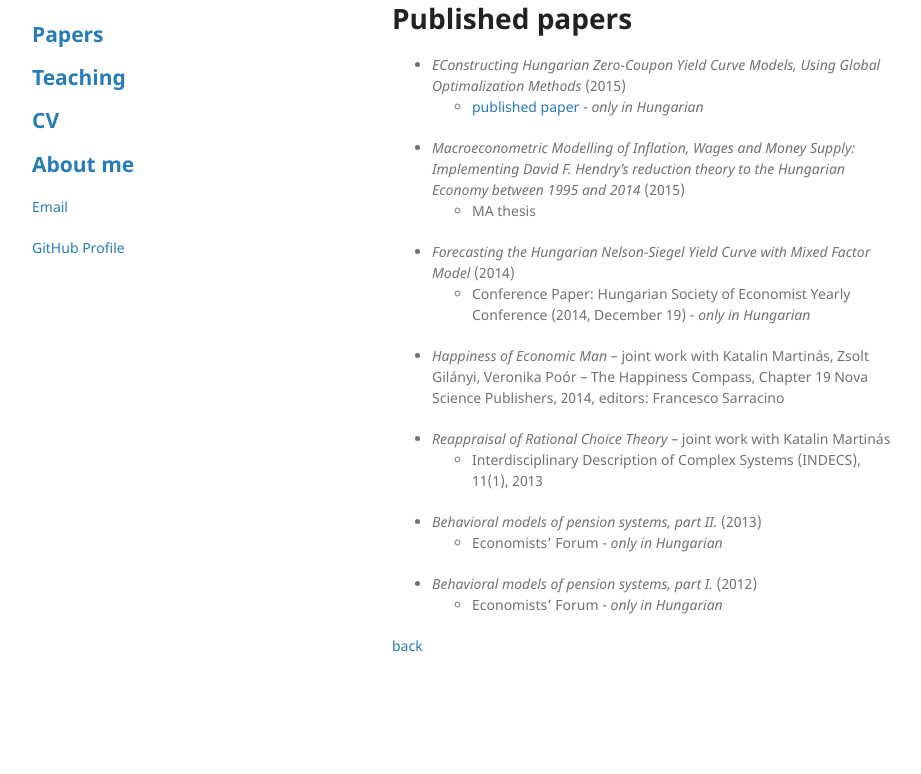
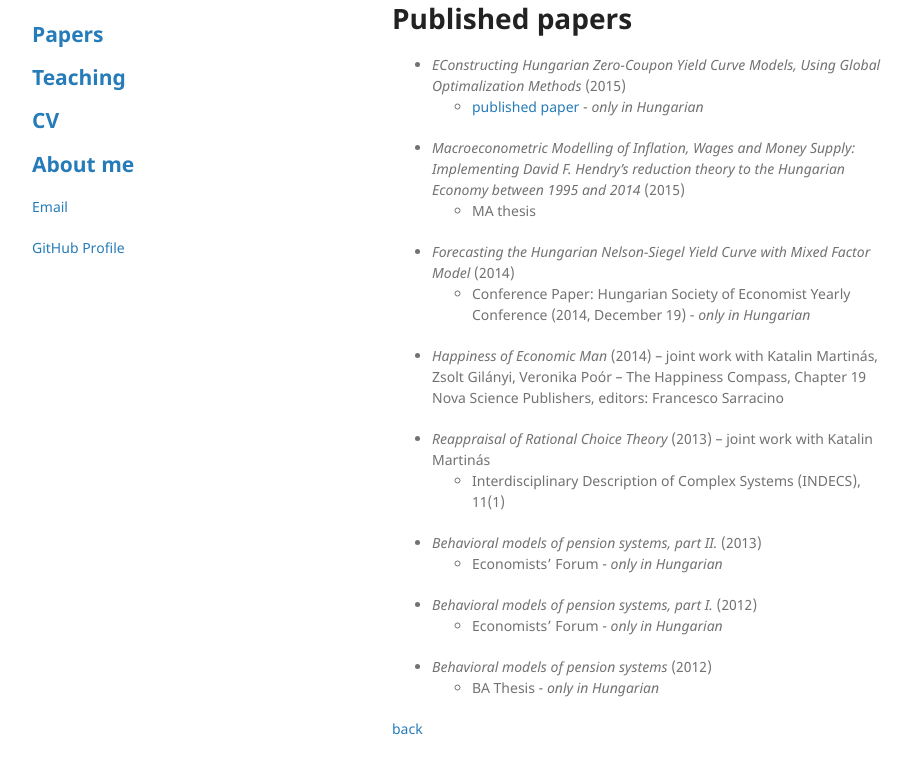
Before and after one commit to regulyagoston/regulyagoston.github.io, a Jekyll site: the page built from papers.md, in a window 1280 px wide and 1143 px high. Shown: the part 334-1108 px from the top of the window, without its empty margins (178-1099 px from the left). Built offline with Jekyll 4.4.1, drawn with Linux system fonts in a browser that asks for light colours; our own code applies the rules of GitHub Pages for plain Markdown files.

Commit message:
Update papers.md

```diff
--- a/papers.md
+++ b/papers.md
@@ -21,11 +21,11 @@ layout: default
 - *Forecasting the Hungarian Nelson-Siegel Yield Curve with Mixed Factor Model* (2014)
 	- Conference Paper: Hungarian Society of Economist Yearly Conference (2014, December 19) - *only in Hungarian*
 
-- *Happiness of Economic Man* – joint work with Katalin Martinás, Zsolt Gilányi, Veronika Poór
-	– The Happiness Compass, Chapter 19 Nova Science Publishers, 2014, editors: Francesco Sarracino
+- *Happiness of Economic Man* (2014) – joint work with Katalin Martinás, Zsolt Gilányi, Veronika Poór
+	– The Happiness Compass, Chapter 19 Nova Science Publishers, editors: Francesco Sarracino
 
-- *Reappraisal of Rational Choice Theory* – joint work with Katalin Martinás
-	- Interdisciplinary Description of Complex Systems (INDECS), 11(1), 2013
+- *Reappraisal of Rational Choice Theory* (2013) – joint work with Katalin Martinás
+	- Interdisciplinary Description of Complex Systems (INDECS), 11(1)
 
 - *Behavioral models of pension systems, part II.* (2013)
 	- Economists’ Forum - *only in Hungarian*
@@ -33,6 +33,9 @@ layout: default
 - *Behavioral models of pension systems, part I.* (2012)
 	- Economists’ Forum - *only in Hungarian*
 
+- *Behavioral models of pension systems* (2012)
+	- BA Thesis - *only in Hungarian*
+
 
 
 
```
